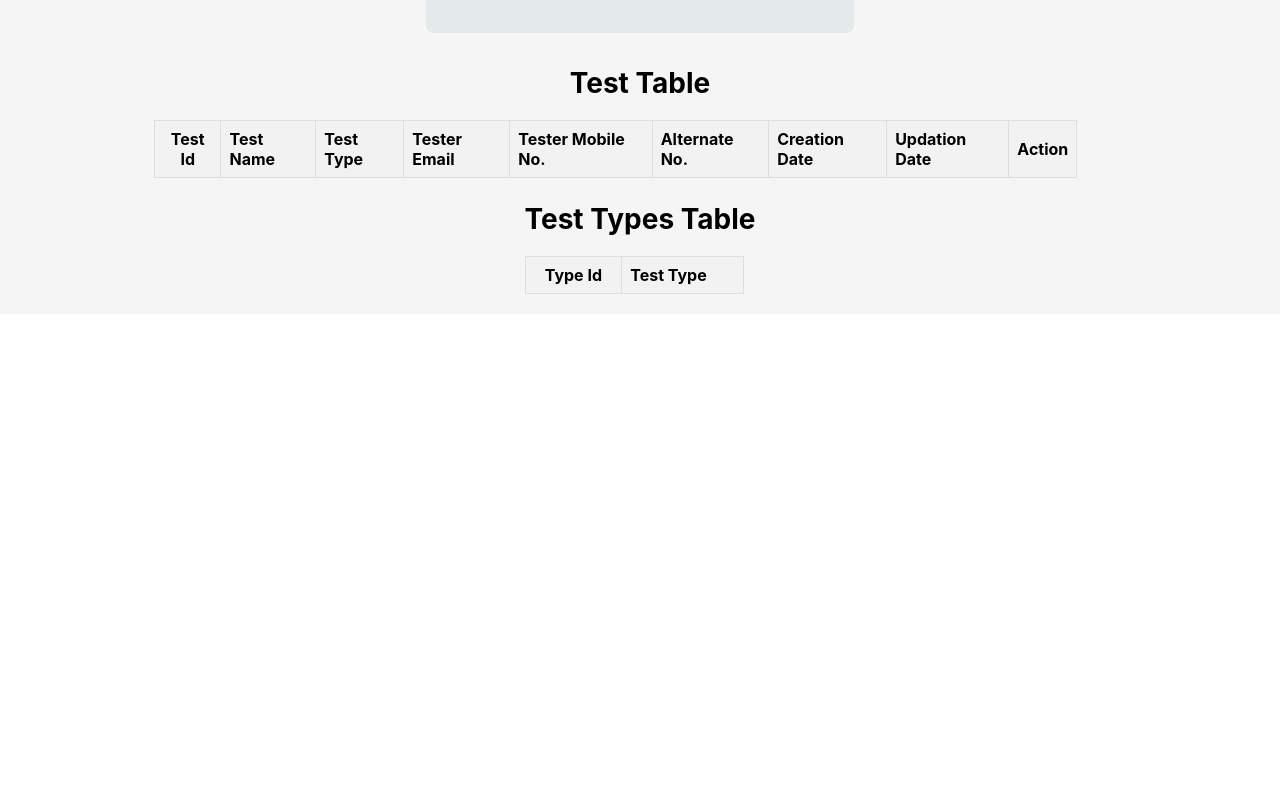
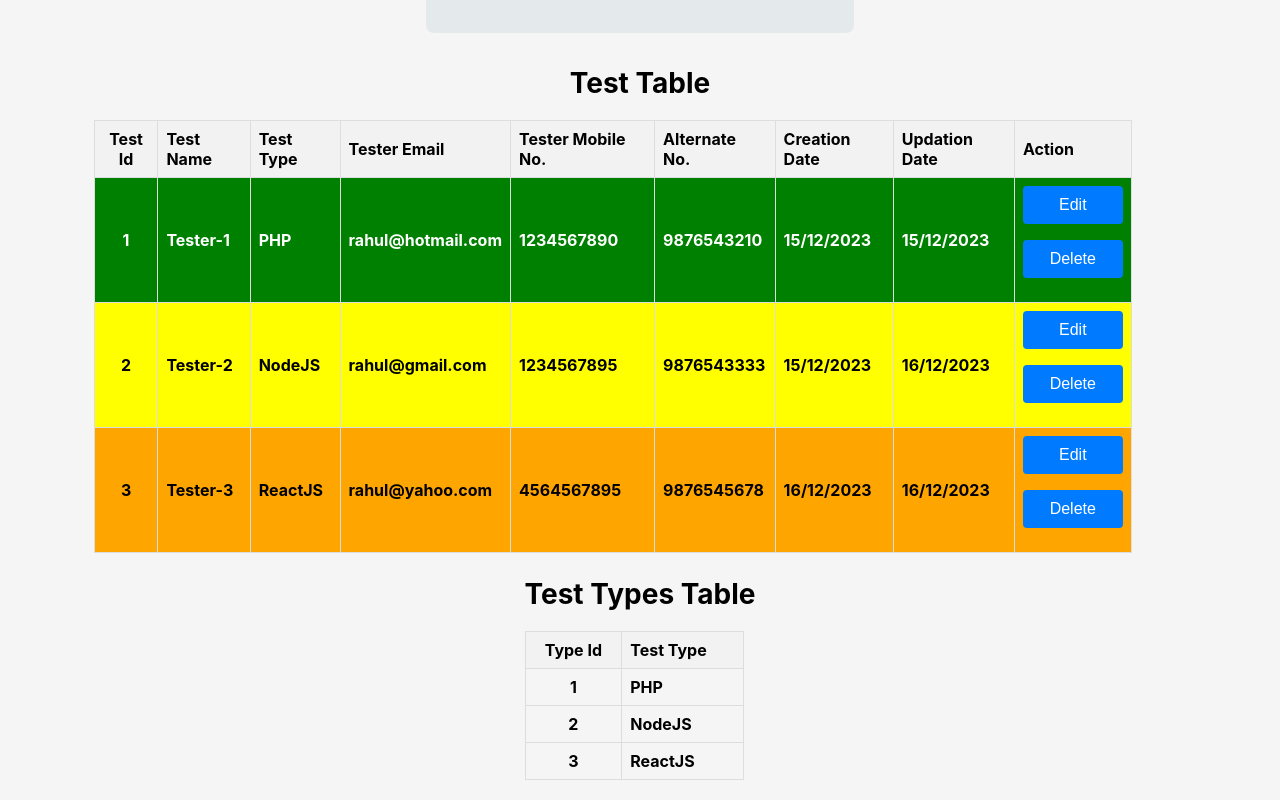
Before and after one commit to Rahul0550/creativeFuel, a React (Create React App) app: page / in a window 1280 px wide. Shown: the part 659-1459 px from the top of the page. Before the commit the page ends 973 px from the top, so only its background shows below. Built offline with nearby package versions, Linux system fonts and the light colour scheme.

Commit message:
initial values added

```diff
--- a/src/App.js
+++ b/src/App.js
@@ -3,15 +3,44 @@ import "./App.css";
 import TestTable from "./components/TestTable";
 import TestTypesTable from "./components/TestTypesTable";
 
+
+const initialTests = [
+  {
+    testName: "Tester-1",
+    testType: "PHP",
+    testerEmail: "rahul@hotmail.com",
+    testerMobileNo: "1234567890",
+    alternateNo: "9876543210",
+    creationDate: "15/12/2023",
+    updationDate: "15/12/2023",
+  },
+  {
+    testName: "Tester-2",
+    testType: "NodeJS",
+    testerEmail: "rahul@gmail.com",
+    testerMobileNo: "1234567895",
+    alternateNo: "9876543333",
+    creationDate: "15/12/2023",
+    updationDate: "16/12/2023",
+  },
+  {
+    testName: "Tester-3",
+    testType: "ReactJS",
+    testerEmail: "rahul@yahoo.com",
+    testerMobileNo: "4564567895",
+    alternateNo: "9876545678",
+    creationDate: "16/12/2023",
+    updationDate: "16/12/2023",
+  }
+];
+
+const initialTestTypesList = ["PHP", "NodeJS"];
+
 function App() {
   const [testType, setTestType] = useState("");
   const [newTestField, setNewTestField] = useState("");
-  const [testTypesList, setTestTypesList] = useState([
-    "PHP",
-    "NodeJS",
-    "ReactJS"
-  ]);
-  const [tests, setTests] = useState([]);
+  const [testTypesList, setTestTypesList] = useState(initialTestTypesList);
+const [tests, setTests] = useState(initialTests);
 
   const handleTestTypeChange = (e) => {
     setTestType(e.target.value);
```
